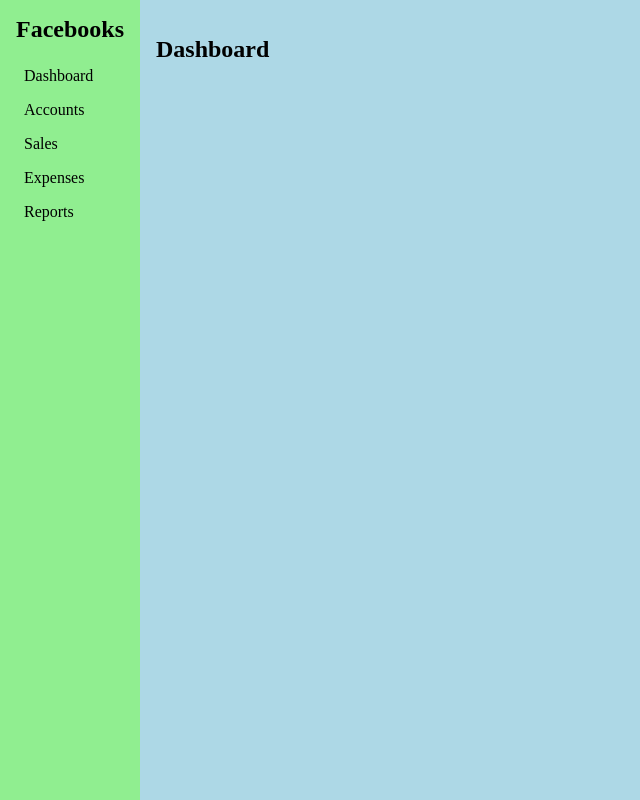
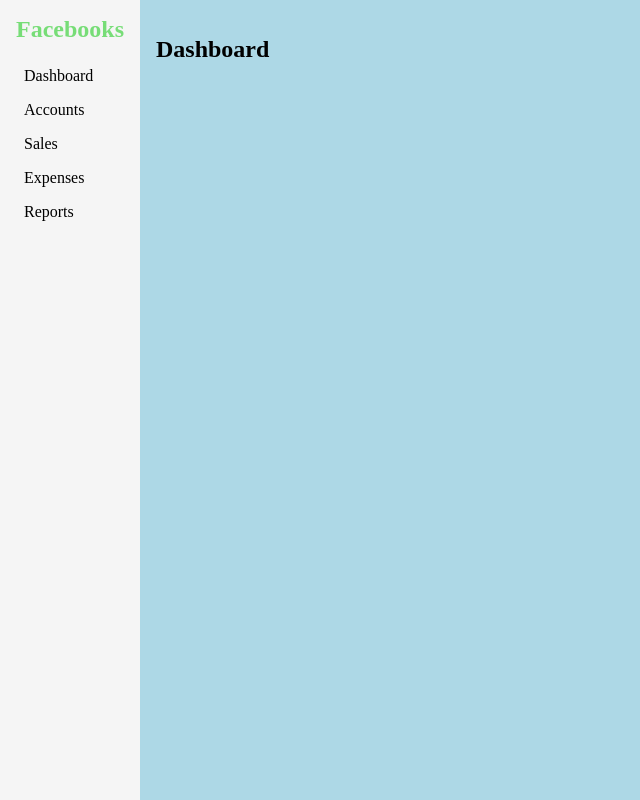
Before and after one commit to JennyWeij/Client-side-routing, a React (Vite) app: page / in a window 1280 px wide. Shown: the whole page, without its empty margins (0-640 px from the left). Built offline with nearby package versions, Linux system fonts and the light colour scheme.

Commit message:
uppdaterat sidebar

```diff
--- a/src/components/Sidebar.tsx
+++ b/src/components/Sidebar.tsx
@@ -19,12 +19,13 @@ function Sidebar() {
 }
 
 const rootStyle: CSSProperties = {
-  background: 'lightgreen',
+  background: '#F5F5F5',
   padding: '1rem',
 };
 
 const h1Style: CSSProperties = {
   margin: '0 0 1rem',
+  color: '#7D7'
 };
 
 const ulStyle: CSSProperties = {
```
